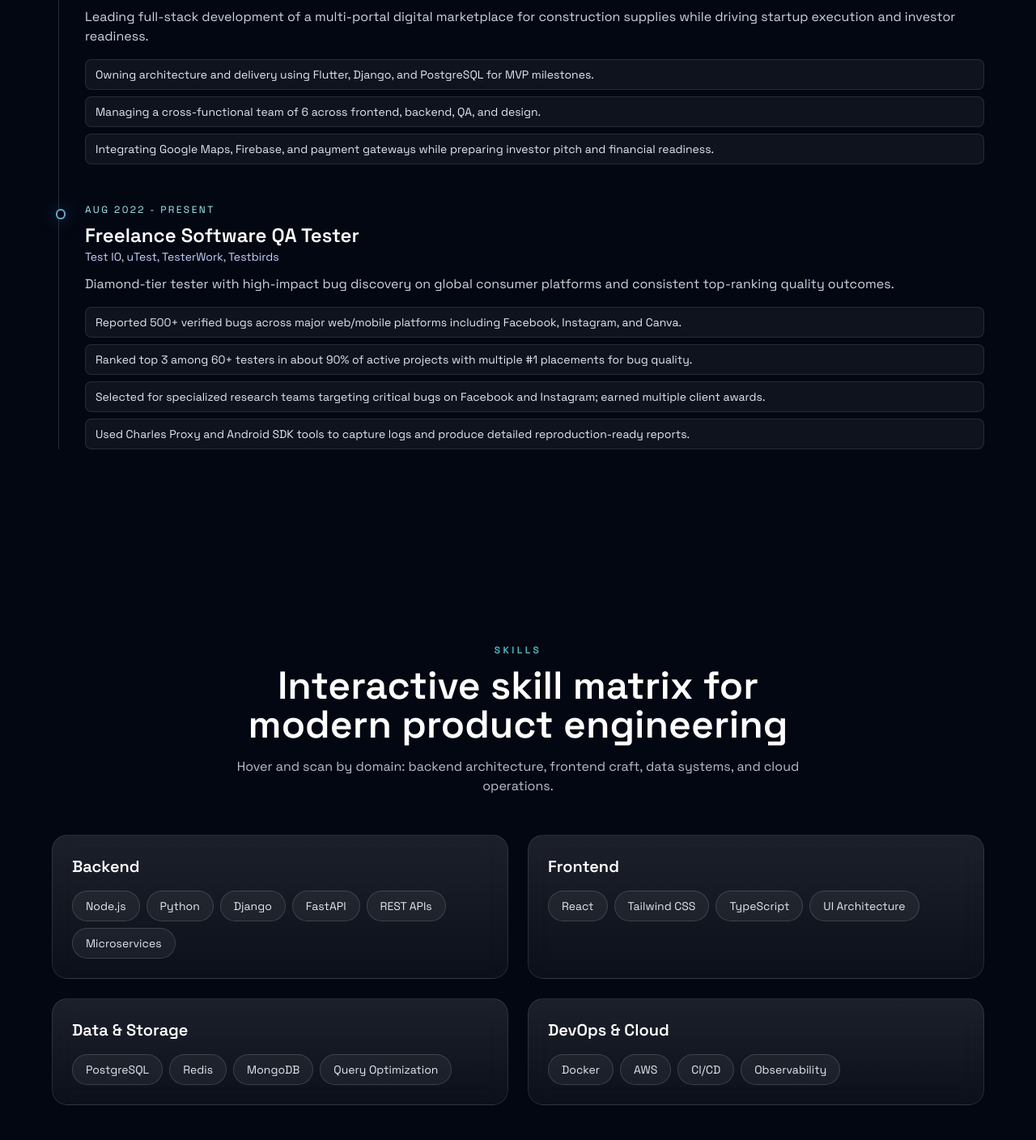
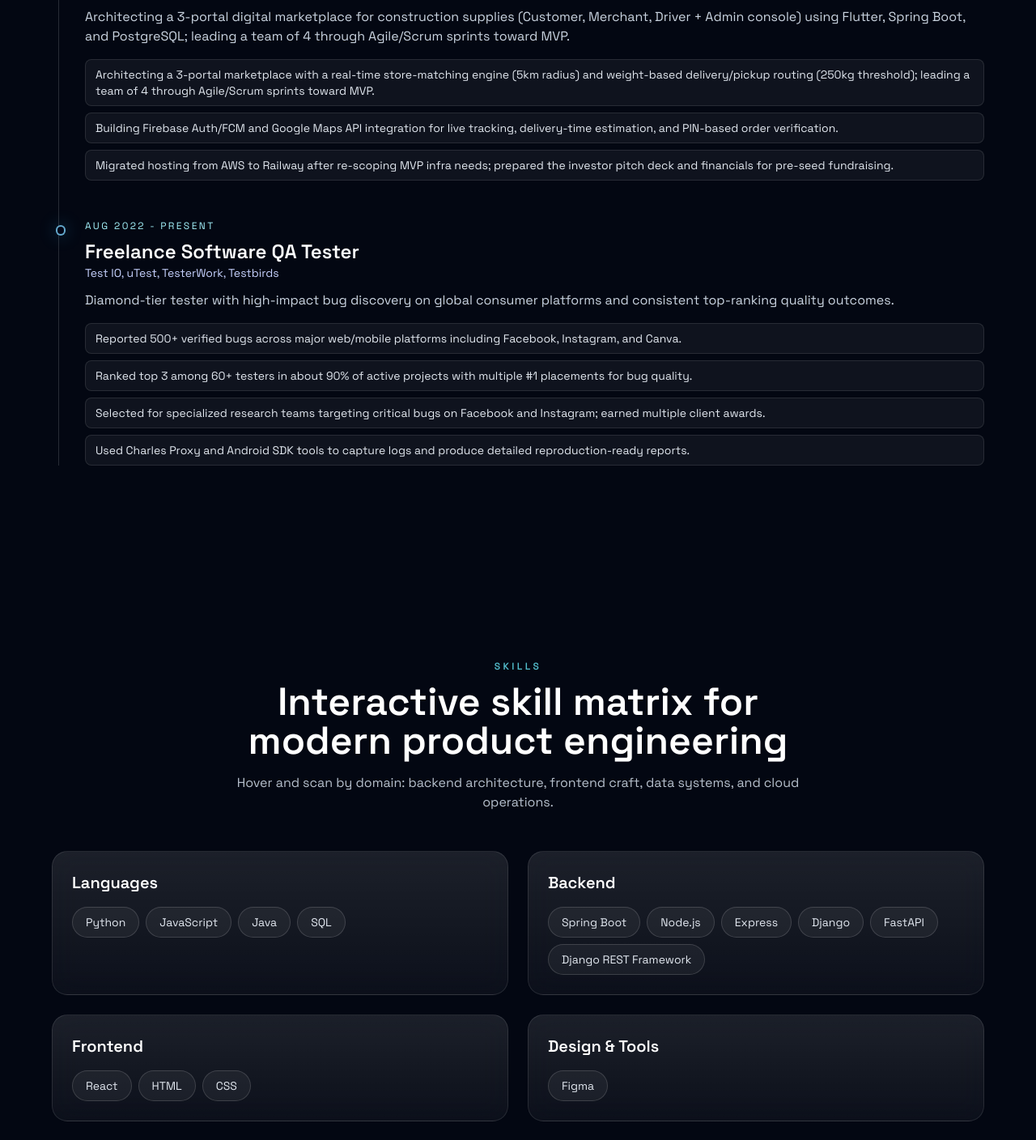
Before and after one commit to Rimaz17/cv, a React (Vite) app: page / in a window 1280 px wide. Shown: the part 3720-5128 px from the top of the page at 81% size. Built offline with nearby package versions, Linux system fonts and the light colour scheme.

Commit message:
update experience section

```diff
--- a/src/data/portfolioData.js
+++ b/src/data/portfolioData.js
@@ -144,11 +144,11 @@ export const experience = [
     role: 'Co-Founder & Tech Lead',
     company: 'QuickBrix',
     summary:
-      'Leading full-stack development of a multi-portal digital marketplace for construction supplies while driving startup execution and investor readiness.',
+      'Architecting a 3-portal digital marketplace for construction supplies (Customer, Merchant, Driver + Admin console) using Flutter, Spring Boot, and PostgreSQL; leading a team of 4 through Agile/Scrum sprints toward MVP.',
     points: [
-      'Owning architecture and delivery using Flutter, Django, and PostgreSQL for MVP milestones.',
-      'Managing a cross-functional team of 6 across frontend, backend, QA, and design.',
-      'Integrating Google Maps, Firebase, and payment gateways while preparing investor pitch and financial readiness.',
+      'Architecting a 3-portal marketplace with a real-time store-matching engine (5km radius) and weight-based delivery/pickup routing (250kg threshold); leading a team of 4 through Agile/Scrum sprints toward MVP.',
+      'Building Firebase Auth/FCM and Google Maps API integration for live tracking, delivery-time estimation, and PIN-based order verification.',
+      'Migrated hosting from AWS to Railway after re-scoping MVP infra needs; prepared the investor pitch deck and financials for pre-seed fundraising.',
     ],
   },
   {
@@ -168,20 +168,32 @@ export const experience = [
 
 export const skills = [
   {
+    category: 'Languages',
+    items: ['Python', 'JavaScript', 'Java', 'SQL'],
+  },
+  {
     category: 'Backend',
-    items: ['Node.js', 'Python', 'Django', 'FastAPI', 'REST APIs', 'Microservices'],
+    items: ['Spring Boot', 'Node.js', 'Express', 'Django', 'FastAPI', 'Django REST Framework'],
   },
   {
     category: 'Frontend',
-    items: ['React', 'Tailwind CSS', 'TypeScript', 'UI Architecture'],
+    items: ['React', 'HTML', 'CSS'],
   },
   {
-    category: 'Data & Storage',
-    items: ['PostgreSQL', 'Redis', 'MongoDB', 'Query Optimization'],
+    category: 'Design & Tools',
+    items: ['Figma'],
   },
   {
     category: 'DevOps & Cloud',
-    items: ['Docker', 'AWS', 'CI/CD', 'Observability'],
+    items: ['Docker', 'Docker Compose', 'Git', 'GitHub Actions', 'AWS (Elastic Beanstalk)', 'Railway', 'Firebase'],
+  },
+  {
+    category: 'Databases',
+    items: ['PostgreSQL', 'Redis', 'SQLite'],
+  },
+  {
+    category: 'Testing & QA',
+    items: ['Postman', 'API Testing', 'Manual Testing', 'Charles Proxy', 'Bug Reporting'],
   },
 ]
 
```
